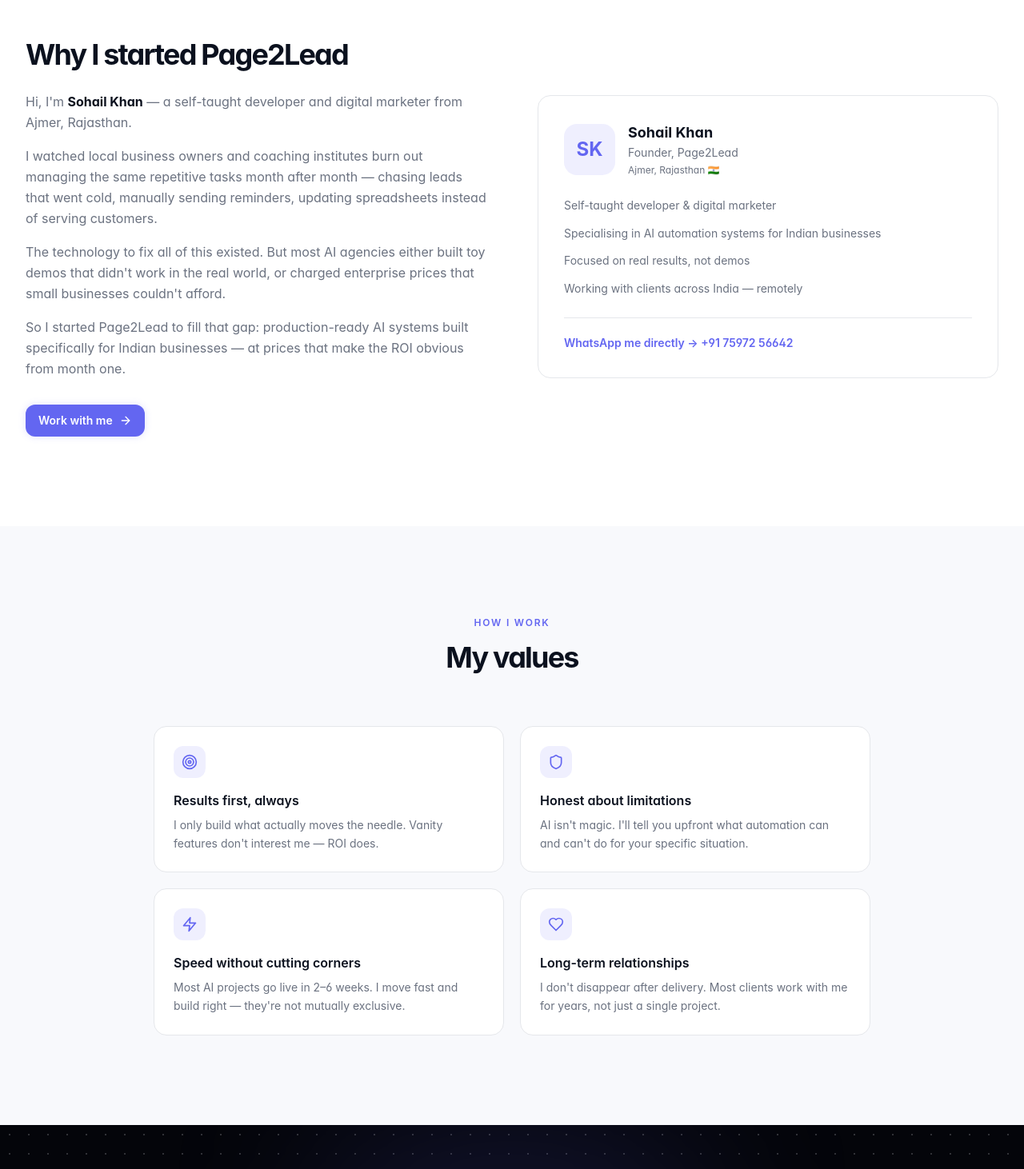
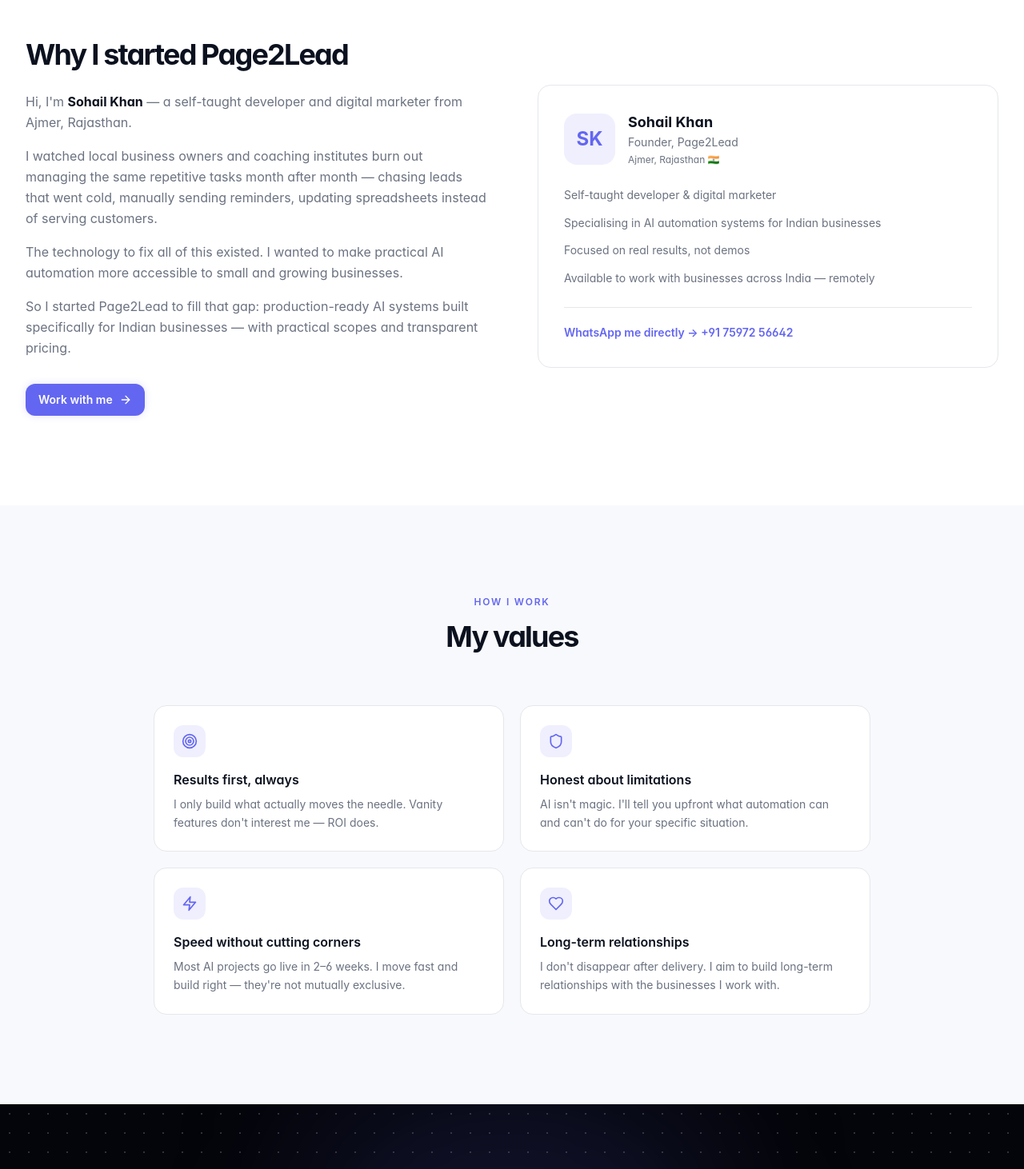
Before and after one commit to sohailk-cpu/Page2Lead, a React (Vite) app: page /about in a window 1280 px wide. Shown: the part 556-2018 px from the top of the page at 80% size. Built offline with nearby package versions, Linux system fonts and the light colour scheme.

Commit message:
Make About page honest for a solo founder

```diff
--- a/src/components/pages/AboutPage.tsx
+++ b/src/components/pages/AboutPage.tsx
@@ -23,7 +23,7 @@
   {
     icon: Heart,
     title: 'Long-term relationships',
-    description: "I don't disappear after delivery. Most clients work with me for years, not just a single project.",
+    description: "I don't disappear after delivery. I aim to build long-term relationships with the businesses I work with.",
   },
 ]
 import { usePageMetadata } from '@/hooks/usePageMetadata'
@@ -73,10 +73,10 @@
                   I watched local business owners and coaching institutes burn out managing the same repetitive tasks month after month — chasing leads that went cold, manually sending reminders, updating spreadsheets instead of serving customers.
                 </p>
                 <p>
-                  The technology to fix all of this existed. But most AI agencies either built toy demos that didn't work in the real world, or charged enterprise prices that small businesses couldn't afford.
+                  The technology to fix all of this existed. I wanted to make practical AI automation more accessible to small and growing businesses.
                 </p>
                 <p>
-                  So I started Page2Lead to fill that gap: production-ready AI systems built specifically for Indian businesses — at prices that make the ROI obvious from month one.
+                  So I started Page2Lead to fill that gap: production-ready AI systems built specifically for Indian businesses — with practical scopes and transparent pricing.
                 </p>
               </div>
               <div className="mt-8">
@@ -109,7 +109,7 @@
                 <p>Self-taught developer & digital marketer</p>
                 <p>Specialising in AI automation systems for Indian businesses</p>
                 <p>Focused on real results, not demos</p>
-                <p>Working with clients across India — remotely</p>
+                <p>Available to work with businesses across India — remotely</p>
               </div>
               <div className="mt-6 pt-5 border-t border-border">
                 <a
```
